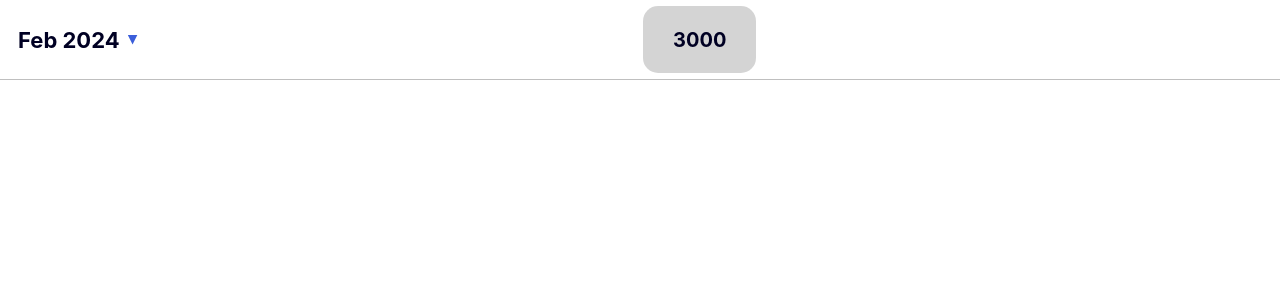
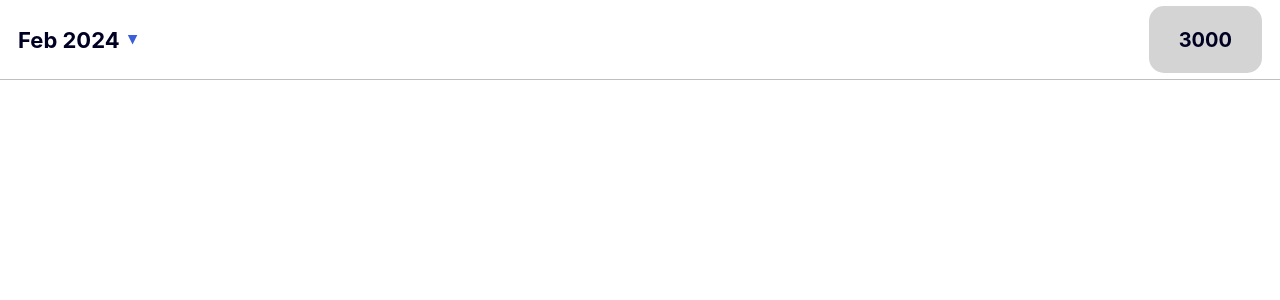
Before and after one commit to Hugo-Farias/budget-control, a React (Vite) app: page / in a window 1280 px wide. Shown: the top 300 px of the page. Built offline with nearby package versions, Linux system fonts and the light colour scheme.

Commit message:
moved total position

```diff
--- a/src/components/Header.scss
+++ b/src/components/Header.scss
@@ -28,7 +28,7 @@
     display: flex;
     align-items: center;
     padding: 3rem;
-    margin-inline: auto;
+    margin-left: auto;
     max-height: 85%;
     //width: 10rem;
     background-color: $color-gray;
```
